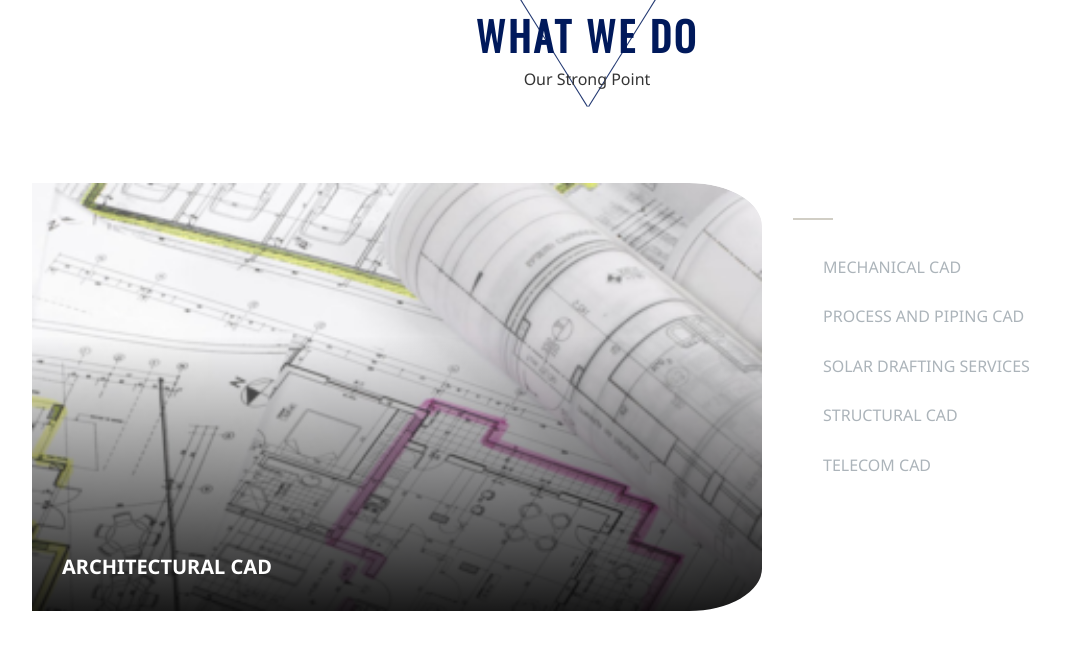
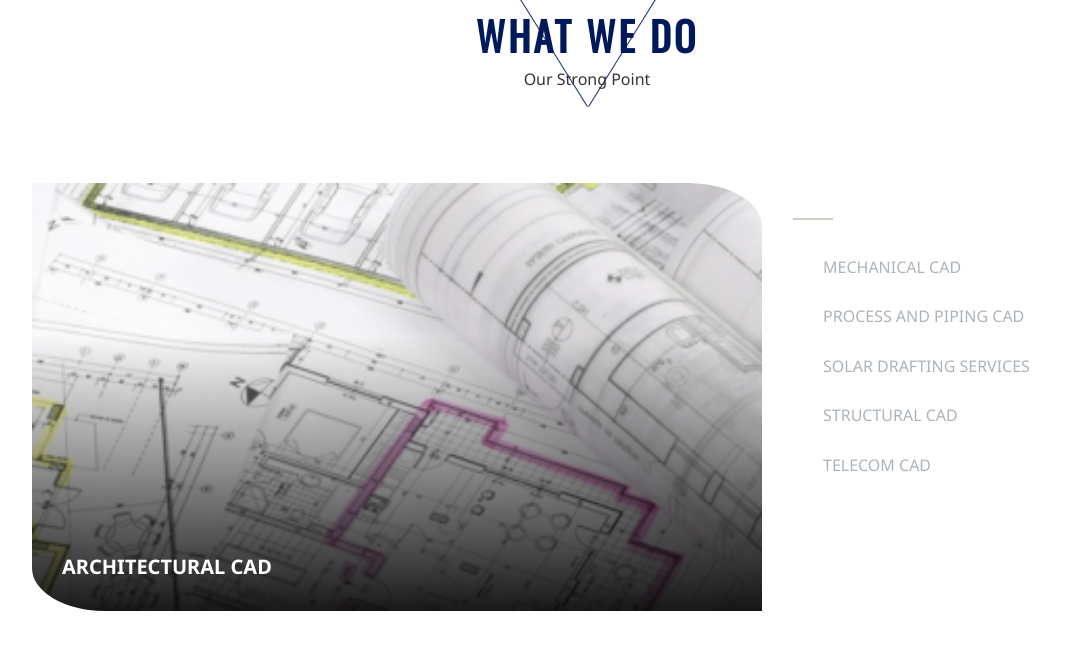
Before and after one commit to SohailAman/ACS, a plain HTML site: page index.html in a window 1280 px wide. Shown: the part 954-1615 px from the top of the page, without its empty margins (53-1130 px from the left). Drawn offline with nearby package versions, Linux system fonts and the light colour scheme; files whose address does not match are found by name.

Commit message:
Update shortcode.css

```diff
--- a/assets/css/shortcode.css
+++ b/assets/css/shortcode.css
@@ -1164,11 +1164,11 @@ div.wpcf7-response-output {
 .service-item-inner {
     position: relative;
     overflow: hidden;
-    border-radius: 0 10% 10% 0% !important;
+    border-radius: 0 10% 0% 10% !important;
 }
 
 .service-item-inner img {
-    border-radius: 0 10% 10% 0% !important;
+    border-radius: 0 10% 0% 10% !important;
     -webkit-transition: all 0.3s ease;
     -o-transition: all 0.3s ease;
     transition: all 0.3s ease;
```
